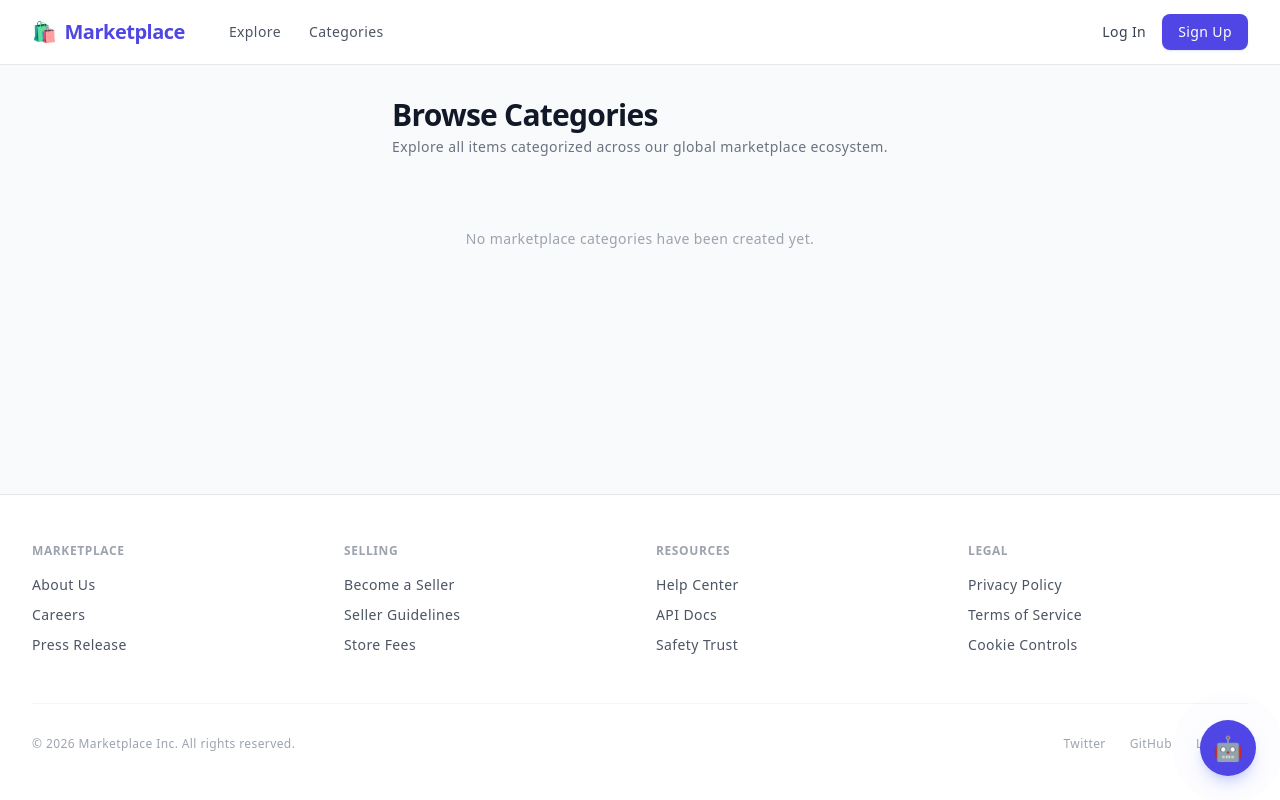
After one commit to hemkhatri/final-year-project, a Django app: page /shop/category/ in a window 1280 px wide. The commit adds this page. Run offline with Django 5.2, Linux system fonts and the light colour scheme; data that the repository does not hold is empty; some libraries are stand-ins or nearby versions.

Commit message:
feat: added category link for the total available categories

```diff
--- a/shop/urls.py
+++ b/shop/urls.py
@@ -1,7 +1,7 @@
 from django.urls import path
 from .views import (
     ProductListView, ProductDetailView, ProductCreateView,
-    ProductUpdateAjaxView, ProductDeleteView, ProductCreateAjaxView, SellerOrdersJsonView
+    ProductUpdateAjaxView, ProductDeleteView, ProductCreateAjaxView, SellerOrdersJsonView, category_list_view
 )
 
 urlpatterns = [
@@ -12,4 +12,5 @@ urlpatterns = [
     path('dashboard/seller/products/<int:pk>/update/', ProductUpdateAjaxView.as_view(), name='product_update_ajax'),
     path('dashboard/seller/products/<int:pk>/delete/', ProductDeleteView.as_view(), name='product_delete'),
     path('api/seller/orders/', SellerOrdersJsonView.as_view(), name='seller_orders_api'),
+    path('category/', category_list_view, name='category_list'),
 ]
--- a/shop/views.py
+++ b/shop/views.py
@@ -14,6 +14,8 @@ from django.core.mail import send_mail
 from django.conf import settings
 from .models import Order, OrderItem, Product
 from payment.models import OrderItem as PaymentOrderItem
+from django.shortcuts import render
+
 
 # shop/views.py
 @method_decorator(csrf_protect, name='dispatch')
@@ -273,3 +275,8 @@ class SellerOrdersJsonView(LoginRequiredMixin, View):
         response['Pragma'] = 'no-cache'
         response['Expires'] = '0'
         return response
+
+
+def category_list_view(request):
+    categories = Category.objects.all()
+    return render(request, 'shop/category.html', {'categories': categories})
--- a/templates/base.html
+++ b/templates/base.html
@@ -30,7 +30,7 @@
                         <div class="hidden md:flex items-center space-x-1">
                             <a href="#"
                                class="px-3 py-2 text-sm font-medium text-gray-600 hover:text-indigo-600 rounded-md transition-colors">Explore</a>
-                            <a href="#"
+                            <a href="{% url 'category_list' %}"
                                class="px-3 py-2 text-sm font-medium text-gray-600 hover:text-indigo-600 rounded-md transition-colors">Categories</a>
                             {% if user.is_authenticated and user.role == 'seller' %}
                                 <a href="{% url 'seller_dashboard' %}"
--- /dev/null
+++ b/templates/shop/category.html
@@ -0,0 +1,35 @@
+{% extends 'base.html' %}
+
+{% block title %}Product Categories{% endblock %}
+
+{% block main_wrapper %}
+<div class="max-w-7xl mx-auto px-4 sm:px-6 lg:px-8 py-8">
+    <div class="mb-6">
+        <h1 class="text-3xl font-extrabold text-gray-900 tracking-tight">Browse Categories</h1>
+        <p class="text-sm text-gray-500 mt-1">Explore all items categorized across our global marketplace ecosystem.</p>
+    </div>
+
+    <!-- Dynamic Category Grid Grid layout -->
+    <div class="grid grid-cols-2 md:grid-cols-4 gap-6">
+
+        {% for category in categories %}
+            <!-- Clicking a category cards routes them to your specific category catalog view if you have one -->
+            <div class="border border-gray-200 rounded-xl p-6 bg-white shadow-xs hover:shadow-md transition text-center cursor-pointer">
+
+                <!-- Display an icon field if it exists on your model, otherwise default to a generic folder/box emoji -->
+                <span class="text-3xl block mb-2">{{ category.icon|default:"📁" }}</span>
+
+                <!-- Display the dynamic category name -->
+                <span class="font-bold text-gray-800 text-sm">{{ category.name }}</span>
+
+            </div>
+        {% empty %}
+            <!-- Safe fallback if zero categories are configured inside your database admin panel -->
+            <div class="col-span-full text-center py-12">
+                <p class="text-gray-400 text-sm">No marketplace categories have been created yet.</p>
+            </div>
+        {% endfor %}
+
+    </div>
+</div>
+{% endblock %}
```
Also changed, not shown: 1 other file.
